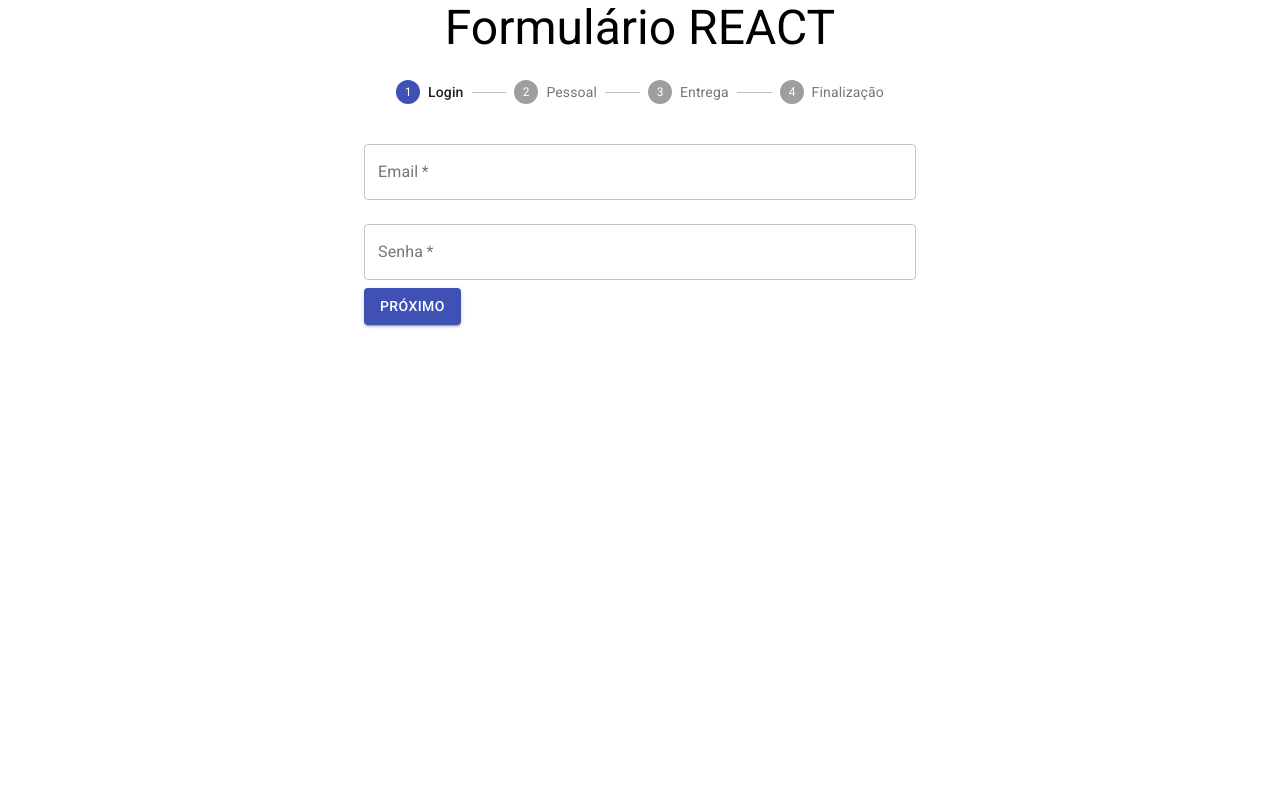
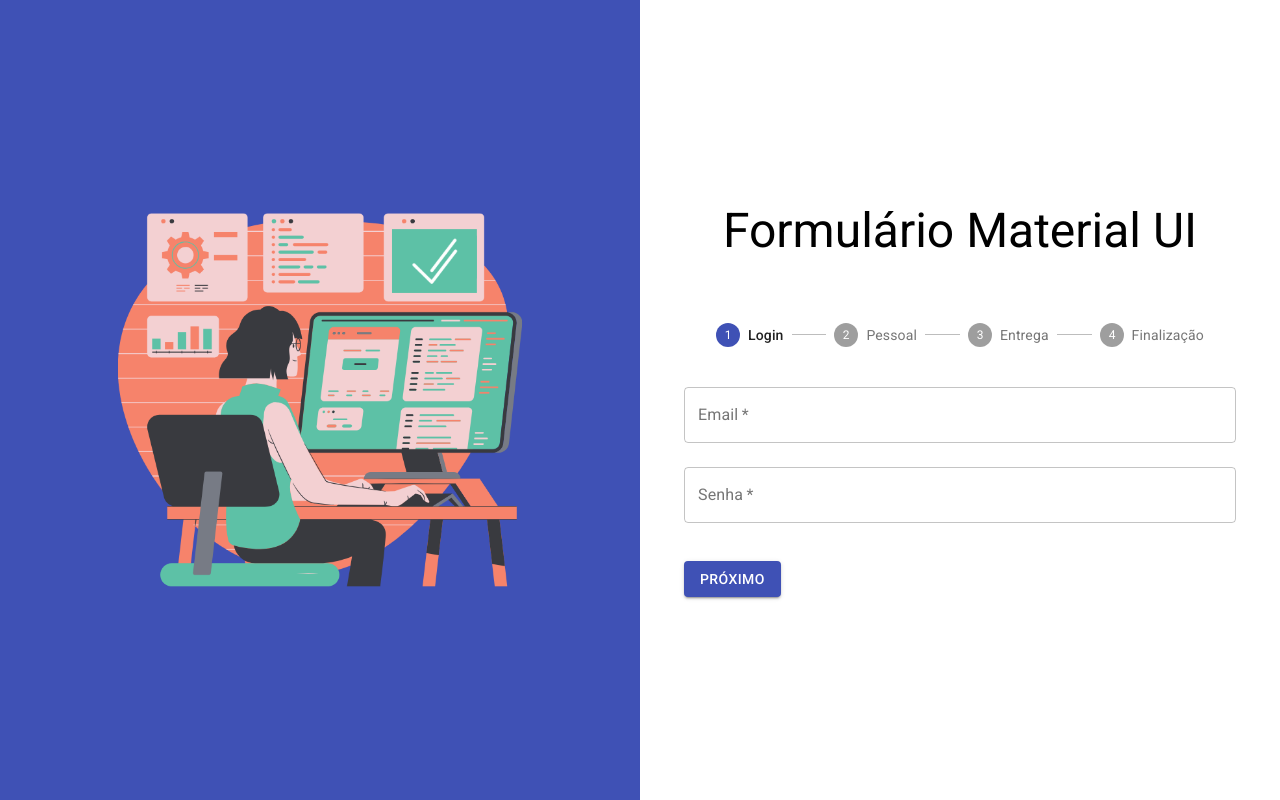
Before and after one commit to CaioAReis/Formulario-React-MUI, a React (Create React App) app: page / in a window 1280 px wide. Built offline with nearby package versions, Linux system fonts and the light colour scheme.

Commit message:
Boas práticas e melhorando o código

```diff
--- a/src/App.js
+++ b/src/App.js
@@ -1,6 +1,8 @@
 import React from 'react';
-import { Container, Typography } from "@material-ui/core";
+
+import { Container, Typography, Box } from "@material-ui/core";
 import { Formulario } from "./components/formulario/Formulario";
+import img from './assets/img.png';
 
 function App() {
 
@@ -8,27 +10,34 @@ function App() {
     console.log(dados);
   }
 
-  const validateCPF = (cpf) => {
-    if (cpf.length !== 11)
-      return {isValid: true, mensageError: "Campo CPF precisa ter 11 digitos"};
-    else
-      return {isValid: false, mensageError: ""};
-  }
-
   return (
-    <Container maxWidth="sm">
+    <Box sx={{
+      height: '100vh',
+      width: '100%',
+      display: 'flex',
+      alignItems: 'center'
+    }}>
+      <Box sx={{
+        height: '100vh',
+        width: '50%',
+        display: 'flex',
+        alignItems: 'center',
+        justifyContent: 'center',
+        backgroundColor: '#3f51b5'
+      }}>
+        <img src={img} alt="" width={500} />
+      </Box>
+      <Container maxWidth="sm" >
         <Typography
           variant="h3"
           component="h1"
           align="center"
-      >
-        Formulário REACT
+          style={{marginBottom: 40}}>
+            Formulário Material UI
         </Typography>
-      <Formulario
-        aoEnviar={aoEnviar}
-        validateCPF={validateCPF}
-      />
+        <Formulario aoEnviar={aoEnviar}/>
       </Container>
+    </Box>
   );
 }
 
--- a/src/components/formulario/DadosPessoais.jsx
+++ b/src/components/formulario/DadosPessoais.jsx
@@ -1,13 +1,15 @@
-import React, { useState } from 'react';
+import React, { useState, useContext } from 'react';
+import ValidacoesCadastro from '../../context/ValidacoesCadastro';
 
 import {
         Button,
         TextField,
         Switch,
         FormControlLabel
-    } from '@material-ui/core';
+} from '@material-ui/core';
+import { useErros } from '../../hooks/useErros';
 
-export const DadosPessoais = ({ aoEnviar, validateCPF }) => {
+export const DadosPessoais = ({ aoEnviar }) => {
 
     const [form, setForm] = useState({
         nome: '',
@@ -17,31 +19,34 @@ export const DadosPessoais = ({ aoEnviar, validateCPF }) => {
         promocoes: true
     });
 
-    const [error, setError] = useState({
-        cpf: {
-            isValid: false,
-            mensageError: ""
-        }
-    });
+    const validacoes = useContext(ValidacoesCadastro);
+    const [error, validarCampos, possoEnviar] = useErros(validacoes);
 
     return(
         <form onSubmit={e => {
             e.preventDefault();
-            aoEnviar(form);
+            if (possoEnviar()) {
+                aoEnviar(form);
+            }
         }}>
             <TextField
                 id="nome"
+                name='nome'
                 label="Nome"
                 variant="outlined"
+                error={error.nome.isValid}
+                helperText={error.nome.mensageError}
                 fullWidth
                 margin="normal"
                 value={form.nome}
                 onChange={e =>
                     setForm({...form, nome: e.target.value})
                 }
+                onBlur={validarCampos}
             />
             <TextField
                 id="sobrenome"
+                name='sobrenome'
                 label="Sobrenome"
                 variant="outlined"
                 fullWidth
@@ -53,6 +58,7 @@ export const DadosPessoais = ({ aoEnviar, validateCPF }) => {
             />
             <TextField
                 id="cpf"
+                name='cpf'
                 label="CPF"
                 variant="outlined"
                 error={error.cpf.isValid}
@@ -60,10 +66,7 @@ export const DadosPessoais = ({ aoEnviar, validateCPF }) => {
                 fullWidth
                 margin="normal"
                 value={form.cpf}
-                onBlur={e => {
-                    const validacao = validateCPF(e.target.value);
-                    setError({cpf: validacao});
-                }}
+                onBlur={validarCampos}
                 onChange={e =>
                     setForm({...form, cpf: e.target.value})
                 }
--- a/src/components/formulario/DadosUsuario.jsx
+++ b/src/components/formulario/DadosUsuario.jsx
@@ -1,5 +1,7 @@
-import React, { useState } from 'react';
+import React, { useState, useContext } from 'react';
 import { Button, TextField } from '@material-ui/core';
+import ValidacoesCadastro from '../../context/ValidacoesCadastro';
+import { useErros } from '../../hooks/useErros';
 
 export const DadosUsuario = ({ aoEnviar }) => {
 
@@ -7,10 +9,15 @@ export const DadosUsuario = ({ aoEnviar }) => {
         email: '', senha: ''
     });
 
+    const validacoes = useContext(ValidacoesCadastro);
+    const [error, validarCampos, possoEnviar] = useErros(validacoes);
+
     return (
         <form onSubmit={e => {
             e.preventDefault();
-            aoEnviar(form);
+            if (possoEnviar()) {
+                aoEnviar(form);
+            }
         }}>
             <TextField
                 value={form.email}
@@ -18,6 +25,7 @@ export const DadosUsuario = ({ aoEnviar }) => {
                     setForm({...form, email: e.target.value})
                 }
                 id='email'
+                name='email'
                 label='Email'
                 type='email'
                 variant='outlined'
@@ -32,17 +40,23 @@ export const DadosUsuario = ({ aoEnviar }) => {
                     setForm({...form, senha: e.target.value})
                 }
                 id='senha'
+                name='senha'
                 label='Senha'
                 type='password'
                 variant='outlined'
+                error={error.senha.isValid}
+                helperText={error.senha.mensageError}
                 fullWidth
                 margin='normal'
                 required
+                onBlur={validarCampos}
             />
 
-            <Button type="submit" variant="contained" color="primary">
-                Próximo
-            </Button>
+            <div style={{marginTop: 30}}>
+                <Button type="submit" variant="contained" color="primary">
+                    Próximo
+                </Button>
+            </div>
         </form>
     );
 }
--- a/src/components/formulario/Formulario.jsx
+++ b/src/components/formulario/Formulario.jsx
@@ -5,7 +5,7 @@ import { DadosEntrega } from './DadosEntrega';
 import { DadosPessoais } from './DadosPessoais';
 import { DadosUsuario } from './DadosUsuario';
 
-export const Formulario = ({ aoEnviar, validateCPF }) => {
+export const Formulario = ({ aoEnviar }) => {
 
     const [etapaAtual, setEtapaAtual] = useState(0);
     const [dadosColetados, setDadosColetados] = useState({});
@@ -23,8 +23,8 @@ export const Formulario = ({ aoEnviar, validateCPF }) => {
     });
 
     const formularios = [
-        <DadosUsuario aoEnviar={coletarDados} />,
-        <DadosPessoais aoEnviar={coletarDados} validateCPF={validateCPF} />,
+        <DadosUsuario aoEnviar={coletarDados}/>,
+        <DadosPessoais aoEnviar={coletarDados}/>,
         <DadosEntrega aoEnviar={coletarDados} />,
         <Typography variant='h5'>Obrigado pelo cadastro!!</Typography>
     ];
@@ -32,7 +32,7 @@ export const Formulario = ({ aoEnviar, validateCPF }) => {
     return (
         <>
             <Stepper activeStep={etapaAtual}>
-                <Step> <StepLabel>Login</StepLabel> </Step>
+                <Step > <StepLabel >Login</StepLabel> </Step>
                 <Step> <StepLabel>Pessoal</StepLabel> </Step>
                 <Step> <StepLabel>Entrega</StepLabel> </Step>
                 <Step> <StepLabel>Finalização</StepLabel> </Step>
--- /dev/null
+++ b/src/context/ValidacoesCadastro.js
@@ -0,0 +1,12 @@
+import React from 'react';
+import {
+    validateCPF, validateNome, validateSenha
+} from '../models/cadastro';
+
+const ValidacoesCadastro = React.createContext({
+    cpf: validateCPF,
+    senha: validateSenha,
+    nome: validateNome
+});
+
+export default ValidacoesCadastro;
--- /dev/null
+++ b/src/hooks/useErros.js
@@ -0,0 +1,31 @@
+import { useState } from 'react';
+
+export const useErros = (validacoes) => {
+
+    const criarEstadoInicial = (validacoes) => {
+        const estadoInicial = {};
+        for (let campo in validacoes) {
+            estadoInicial[campo] = { isValid: false, mensageError: "" }
+        }
+        return estadoInicial;
+    }
+
+    const estadoInicial = criarEstadoInicial(validacoes);
+    const [error, setError] = useState(estadoInicial);
+
+    const validarCampos = (event) => {
+        const { name, value } = event.target;
+        const novoEstado = { ...error };
+        novoEstado[name] = validacoes[name](value);
+        setError(novoEstado);
+    }
+
+    const possoEnviar = () => {
+        for(let campo in error) {
+            if (error[campo].isValid) return false;
+        }
+        return true;
+    }
+
+    return [error, validarCampos, possoEnviar]
+}
--- /dev/null
+++ b/src/models/cadastro.js
@@ -0,0 +1,28 @@
+
+const validateCPF = (cpf) => {
+    if (cpf.length !== 11)
+      return {isValid: true, mensageError: "Campo CPF precisa ter 11 dígitos"};
+    else
+      return {isValid: false, mensageError: ""};
+}
+
+const validateSenha = (senha) => {
+    if (senha.length < 4 || senha.length > 72)
+        return {
+          isValid: true,
+          mensageError: "Senha precisa ter entre 4 e 72 dígitos"
+        };
+    else
+      return {isValid: false, mensageError: ""};
+}
+
+const validateNome = (nome) => {
+    if (nome.length <= 2)
+        return {
+            isValid: true,
+            mensageError: 'Nome precisa ser maior que 2 dígitos'
+        }
+    else return { isValid: false, mensageError: "" };
+}
+
+export { validateCPF, validateSenha, validateNome };
```
Also changed, not shown: src/assets/img.png (added). Lines whose indentation alone changed are shown as unchanged.
